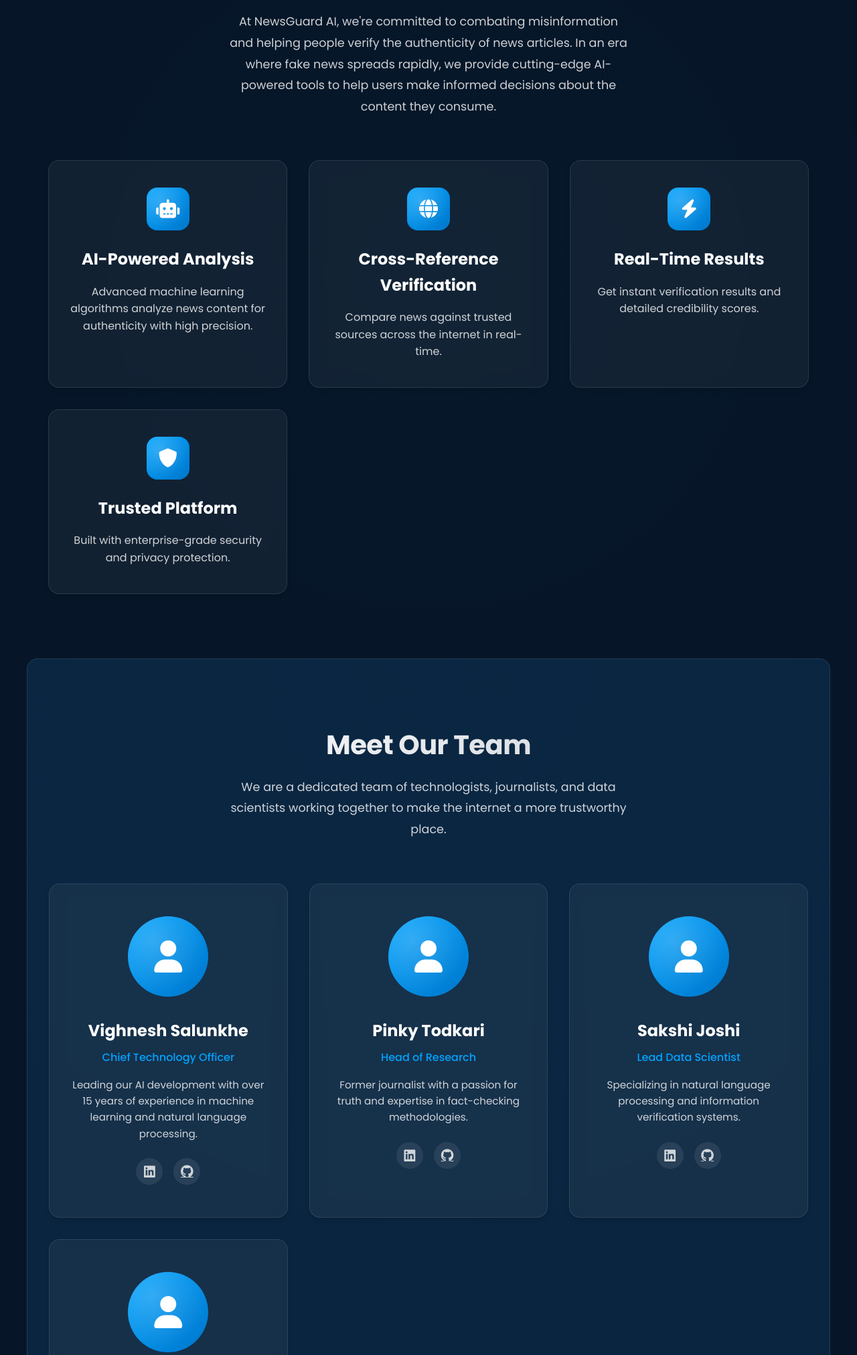
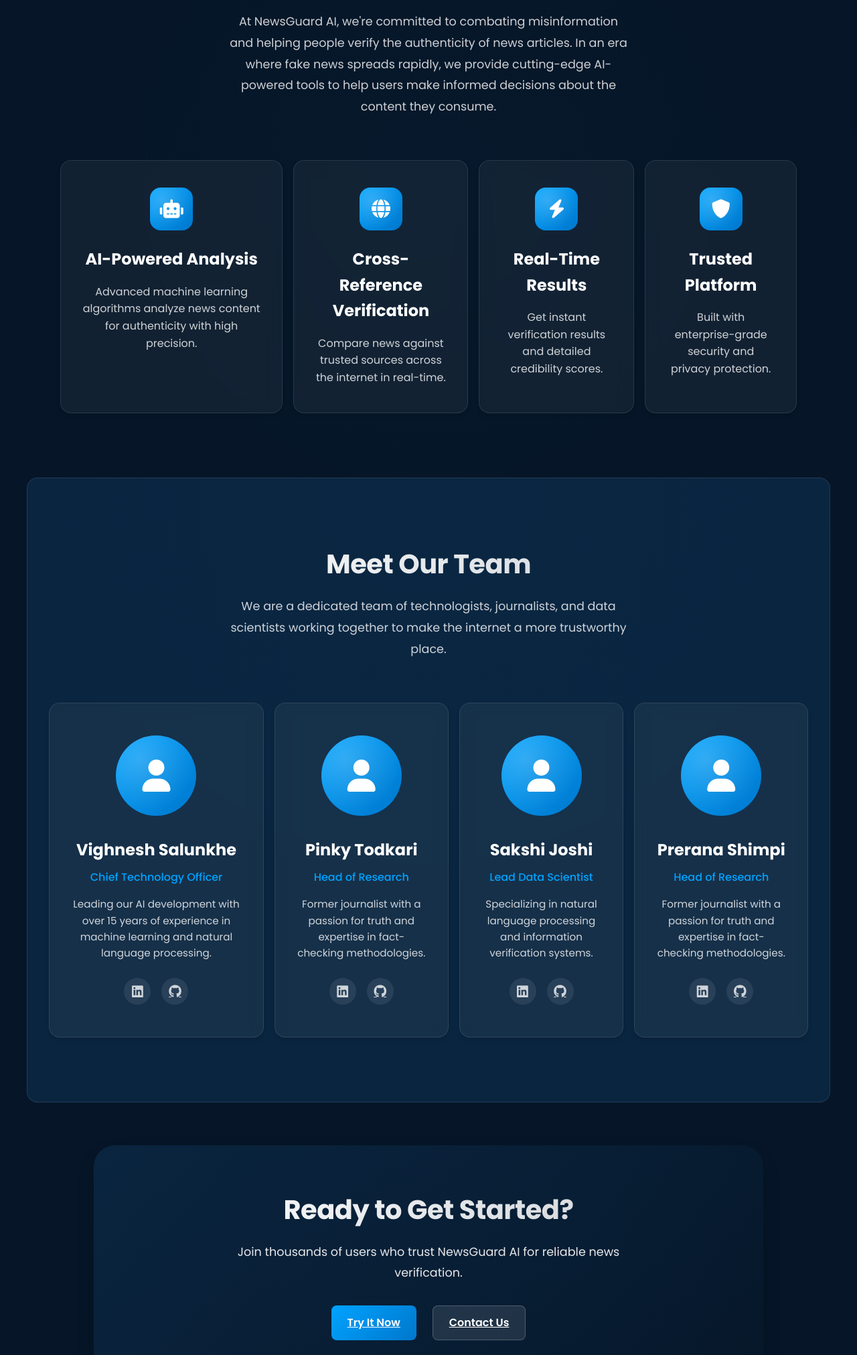
Before and after one commit to VighneshDevHub/NewsGuard-AI, a Flask app: page /about in a window 1280 px wide. Shown: the part 606-2629 px from the top of the page at 67% size. Run offline with Flask 3, Linux system fonts and the light colour scheme.

Commit message:
Fix: Alignment of team-grid

```diff
--- a/static/css/about.css
+++ b/static/css/about.css
@@ -260,9 +260,10 @@
 
 /* Features Grid */
 .features-grid {
-  display: grid;
-  grid-template-columns: repeat(auto-fit, minmax(280px, 1fr));
-  gap: 2rem;
+  display: flex;
+  max-width: 1100px;
+  margin: 3rem auto 0;
+  gap: 1rem;
 }
 
 .feature-card {
@@ -370,10 +371,9 @@
 }
 
 .team-grid {
-  display: grid;
-  grid-template-columns: repeat(auto-fit, minmax(300px, 1fr));
-  gap: 2rem;
-  max-width: 1200px;
+ display: flex;
+  gap: 1rem;
+  max-width: 1300px;
   margin: 3rem auto 0;
 }
 
```
